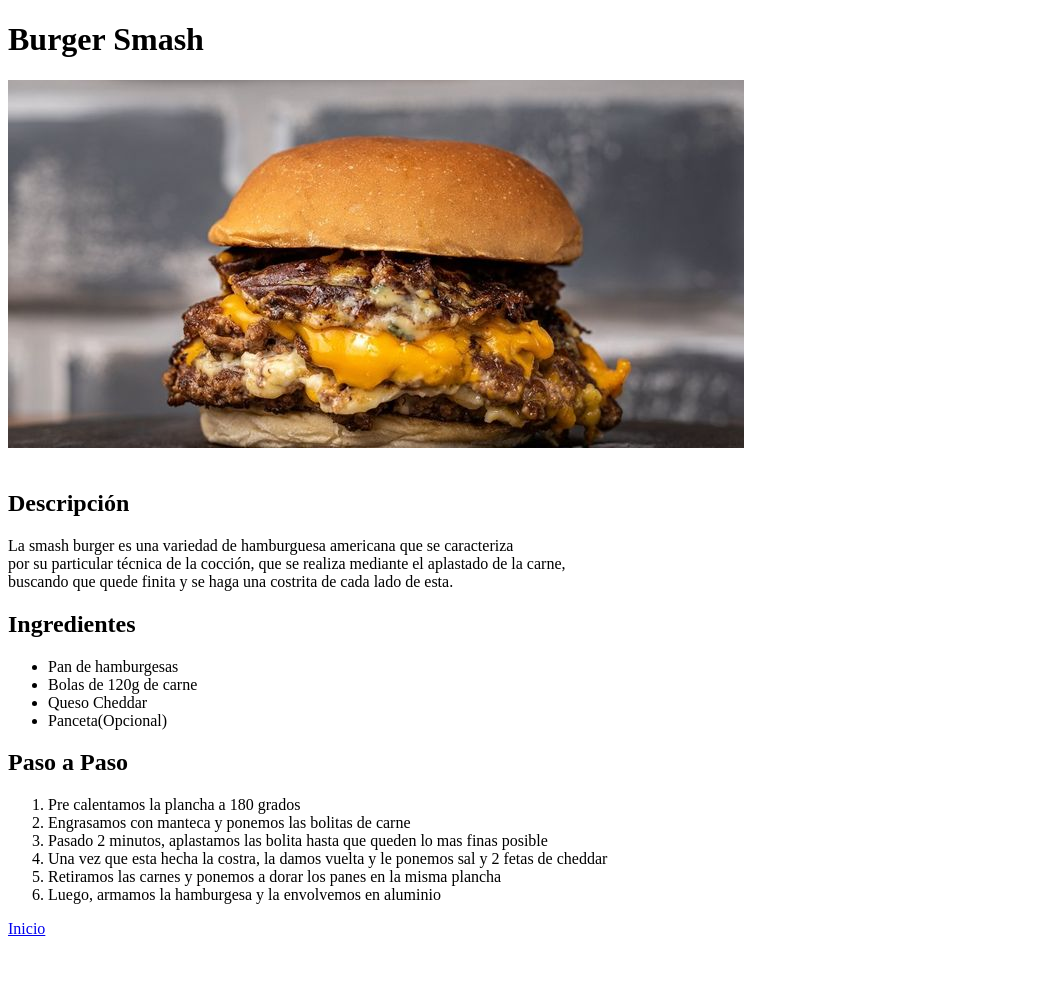
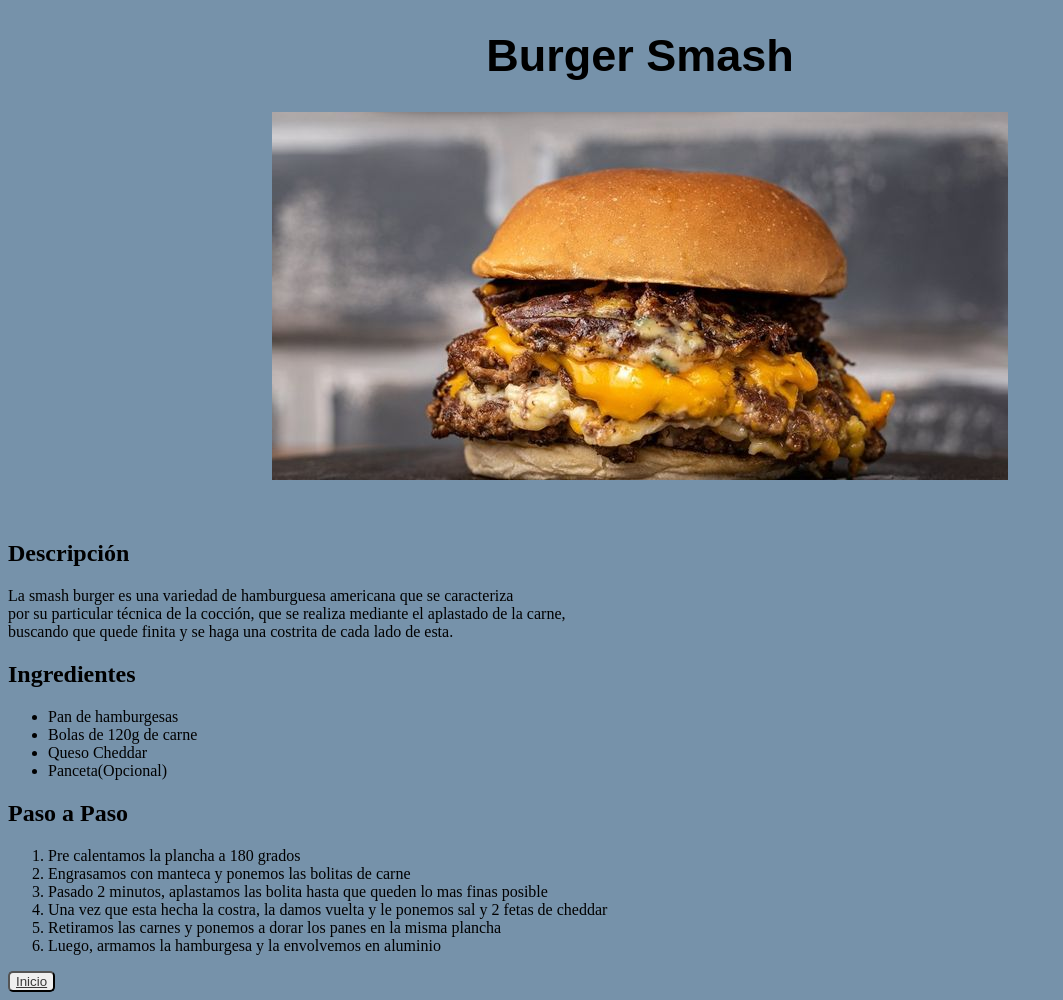
Before and after one commit to IgnacioGraciano/odin-recipes, a plain HTML site: page recipes/burger.html in a window 1280 px wide. Shown: the whole page, without its empty margins (0-1063 px from the left). Before the commit the page ends 946 px from the top, so only its background shows below. Drawn offline with Linux system fonts and the light colour scheme.

Commit message:
Finish the css decoration

```diff
--- a/recipes/burger.html
+++ b/recipes/burger.html
@@ -4,10 +4,11 @@
     <meta charset="UTF-8">
     <meta name="viewport" content="width=device-width, initial-scale=1.0">
     <title>Burger Smash</title>
+    <link rel="stylesheet" href="../style.css">
 </head>
 <body>
-    <h1>Burger Smash</h1>
-    <img src="../images/burger.jpg" alt=""> <br><br>
+    <h1 class="Titule">Burger Smash</h1>
+    <div class="img"><img src="../images/burger.jpg" alt=""></div> <br><br>
 
     <h2>Descripción</h2>
     <p>La smash burger es una variedad de hamburguesa americana que se caracteriza <br>por su particular técnica de la cocción,
@@ -31,6 +32,6 @@
         <li>Luego, armamos la hamburgesa y la envolvemos en aluminio</li>
     </ol>
 
-    <a href="../index.html">Inicio</a>
+    <button><a href="../index.html">Inicio</a></button>
 </body>
 </html>
--- a/style.css
+++ b/style.css
@@ -1,3 +1,7 @@
+body{
+    background-color: rgb(118, 146, 170);
+}
+
 .Titule,
 .recipes{
     text-align: center;
@@ -7,9 +11,18 @@
 
 .Titule{
     font-size: 45px;
+    font-family: Arial, Helvetica, sans-serif
 }
 
 button{
     border-color: black;
     border-radius: 5px;
 }
+
+a{
+    color: rgb(58, 57, 57);
+}
+
+.img{
+    text-align: center;
+}
```
Also changed, not shown: recipes/budin-pan.html (+4 -3 lines), recipes/milanesa.html (+5 -4 lines).
